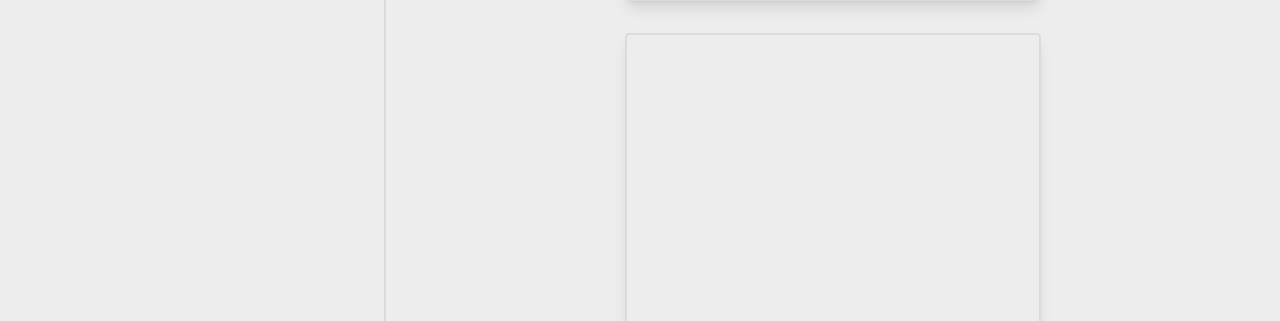
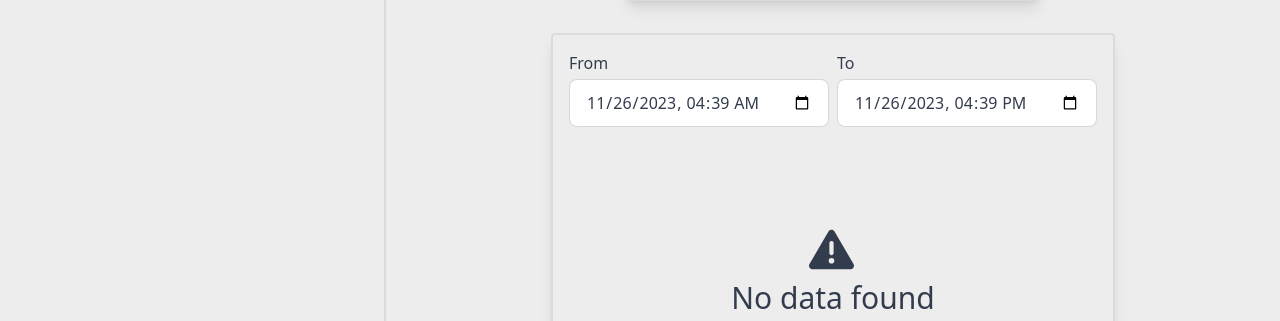
Before and after one commit to MarcelHor/bp-plant-project, a React (Vite) app in the folder frontend/: page / in a window 1280 px wide. Shown: the part 479-800 px from the top of the page. Built offline with nearby package versions, Linux system fonts and the light colour scheme; no server answers.

Commit message:
Home page

```diff
--- a/frontend/src/components/Chart.tsx
+++ b/frontend/src/components/Chart.tsx
@@ -2,6 +2,8 @@ import {useEffect, useState} from "react";
 import {chartData} from "../../types/image-types";
 import {getChartData} from "../../api/imageService.ts";
 import {Line} from 'react-chartjs-2';
+import {FontAwesomeIcon} from "@fortawesome/react-fontawesome";
+import {faExclamationTriangle} from "@fortawesome/free-solid-svg-icons/faExclamationTriangle";
 import {
     Chart as ChartJS,
     CategoryScale,
@@ -23,14 +25,29 @@ ChartJS.register(
     Legend
 );
 
-export default function Chart() {
+export default function Chart({setMainImage}: { setMainImage: any }) {
+    const now = new Date();
+    const yesterday = new Date(now);
+    yesterday.setHours(now.getHours() - 12);
+    const nowISO = now.toISOString().slice(0, 16);
+    const yesterdayISO = yesterday.toISOString().slice(0, 16);
+
     const [fetchedChartData, setFetchedChartData] = useState<chartData | null>(null);
-    const [fromDateTime, setFromDateTime] = useState<string>("2023-01-01T00:00:00.000Z");
-    const [toDateTime, setToDateTime] = useState<string>("2023-12-31T00:00:00.000Z");
+    const [fromDateTime, setFromDateTime] = useState<string>(yesterdayISO);
+    const [toDateTime, setToDateTime] = useState<string>(nowISO);
+    const [notFound, setNotFound] = useState<boolean>(false);
 
-    const chartData = fetchedChartData ? {
-        labels: fetchedChartData.labels,
-        datasets: [
+    //@ts-ignore
+    const handleChartClick = (event: any, elements: any) => {
+        if (elements.length === 0 || !fetchedChartData) return;
+        const elementIndex = elements[0].index;
+        const clickedDataId = fetchedChartData.ids[elementIndex];
+        setMainImage(clickedDataId);
+    };
+
+    const chartData = {
+        labels: fetchedChartData?.labels || [],
+        datasets: fetchedChartData ? [
             {
                 label: 'Temperature',
                 data: fetchedChartData.temperatureData,
@@ -48,9 +65,16 @@ export default function Chart() {
                 data: fetchedChartData.soilMoistureData,
                 fill: false,
                 borderColor: 'rgb(0,126,0)',
+            },
+            {
+                label: 'Light',
+                data: fetchedChartData.lightData,
+                fill: false,
+                borderColor: 'rgb(255,255,0)',
             }
-        ],
-    } : {};
+        ] : []
+    };
+
 
     const options = {
         responsive: true,
@@ -69,21 +93,57 @@ export default function Chart() {
                     display: false,
                 }
             }
-        }
+        },
+        legend: {
+            display: true,
+        },
+        onClick: handleChartClick,
     };
 
-    // useEffect(() => {
-    //
-    //     getChartData(fromDateTime, toDateTime).then((response: any) => {
-    //         setFetchedChartData(response);
-    //     }).catch((error: any) => {
-    //         console.log(error);
-    //     });
-    // }), [fromDateTime, toDateTime]
+
+    useEffect(() => {
+
+        getChartData(fromDateTime, toDateTime).then((response: any) => {
+            setFetchedChartData(response);
+            console.log(response);
+            setNotFound(false);
+        }).catch((error: any) => {
+            console.log(error);
+            setNotFound(true);
+        });
+    }, [fromDateTime, toDateTime]);
 
     return (
-        <div className="w-full rounded shadow-lg border-2 border-base-300 p-4 h-80">
-            {/*{fetchedChartData && <Line data={chartData} options={options}/>}*/}
+        <div className="rounded shadow-lg border-2 border-base-300 w-full p-4 h-96 flex flex-col justify-between">
+            <form className="flex flex-col md:flex-row space-y-2 md:space-y-0 md:space-x-2">
+                <div className="flex flex-col space-y-1">
+                    <label htmlFor="fromDateTime">From</label>
+                    <input type="datetime-local" id="fromDateTime" name="fromDateTime"
+                           className={"input input-bordered"}
+                           value={fromDateTime}
+                           onChange={(e) => setFromDateTime(e.target.value)}
+                    />
+                </div>
+                <div className="flex flex-col space-y-1">
+                    <label htmlFor="toDateTime">To</label>
+                    <input type="datetime-local" id="toDateTime" name="toDateTime"
+                           className={"input input-bordered"}
+                           value={toDateTime}
+                           onChange={(e) => setToDateTime(e.target.value)}
+                    />
+                </div>
+            </form>
+            <div className="w-full h-64">
+                {!notFound ? (
+                    <>{fetchedChartData && <Line data={chartData} options={options}/>} </>) : (
+                    <div className="flex flex-col items-center justify-center h-full">
+                        <div className="flex flex-col    items-center justify-center space-y-2 text-3xl">
+                            <FontAwesomeIcon icon={faExclamationTriangle} size={"xl"} className={"mr-1"}/>
+                            <span>No data found</span>
+                        </div>
+                    </div>
+                )}
+            </div>
         </div>
     );
 }
--- a/frontend/src/components/Drawer.tsx
+++ b/frontend/src/components/Drawer.tsx
@@ -52,7 +52,7 @@ export default function Drawer({thumbnailData, setMainImage, setThumbnailData}:
     }
 
     return (
-        <div className="drawer-side h-full md:h-[calc(100vh-64px)] border-r-2 border-base-300">
+        <div className="drawer-side h-full md:h-[calc(100vh-64px)] border-r-2 border-base-300 z-50">
             <label htmlFor="my-drawer-2" className="drawer-overlay "></label>
             <div className="w-3/4 md:w-96 min-h-full bg-base-200 flex flex-col">
                 <div
--- a/frontend/src/components/Thumbnail.tsx
+++ b/frontend/src/components/Thumbnail.tsx
@@ -5,7 +5,8 @@ export default function Thumbnail({thumbnail, setMainImage}: { thumbnail: thumbn
     const [time, date] = formatDate(thumbnail.createdAt);
 
     return (
-        <li className={"flex items-center justify-center px-12 md:px-4 space-x-4"} onClick={() => setMainImage(thumbnail)}>
+        <li className={"flex items-center justify-center px-12 md:px-4 space-x-4"}
+            onClick={() => setMainImage(thumbnail.id)}>
             <div className={"flex flex-col text-sm md:text-md"}>
                 <span>{time}</span>
                 <div>{date}</div>
--- a/frontend/src/pages/Home.tsx
+++ b/frontend/src/pages/Home.tsx
@@ -1,6 +1,6 @@
 import {useState, useEffect} from 'react';
 import {getByID, getThumbnails, getLatest} from "../../api/imageService.ts";
-import {imageData, thumbnailsData, thumbnail} from "../../types/image-types";
+import {imageData, thumbnailsData} from "../../types/image-types";
 import ImageDisplay from "../components/ImageDisplay.tsx";
 import Header from "../components/Header";
 import Chart from "../components/Chart.tsx";
@@ -27,9 +27,9 @@ export default function Home() {
 
     }, []);
 
-    const setMainImage = async (thumbnail: thumbnail) => {
+    const setMainImage = async (id: string) => {
         try {
-            const response = await getByID(thumbnail.id);
+            const response = await getByID(id);
             setMainImageData(response);
         } catch (error: any) {
             console.log(error);
@@ -44,14 +44,14 @@ export default function Home() {
                     <input id="my-drawer-2" type="checkbox" className="drawer-toggle "/>
                     {/* Main Content */}
                     <div
-                        className="drawer-content flex flex-col items-center bg-base-200 overflow-y-auto h-full"> {/* Zde nastavte overflow-y-auto a výšku */}
+                        className="drawer-content flex flex-col items-center bg-base-200 overflow-y-auto h-full">
                         <div className="flex items-center p-4 w-full space-x-4">
                             <label htmlFor="my-drawer-2" className="btn btn-primary drawer-button lg:hidden">Open
                                 drawer</label>
                         </div>
-                        <div className="flex flex-col items-center justify-center max-w-7xl space-y-8 py-8">
+                        <div className="flex flex-col items-center justify-center max-w-7xl space-y-8 py-8 px-4">
                             <ImageDisplay mainImageData={mainImageData}/>
-                            <Chart/>
+                            <Chart setMainImage={setMainImage}/>
                         </div>
                     </div>
                     {/* Drawer */}
--- a/frontend/types/image-types.d.ts
+++ b/frontend/types/image-types.d.ts
@@ -27,6 +27,7 @@ interface thumbnailProps {
 }
 
 interface chartData {
+    ids: string[],
     labels: string[],
     temperatureData: number[],
     humidityData: number[],
```
Also changed, not shown: 1 other file (tests, documents, lock files or other folders).
